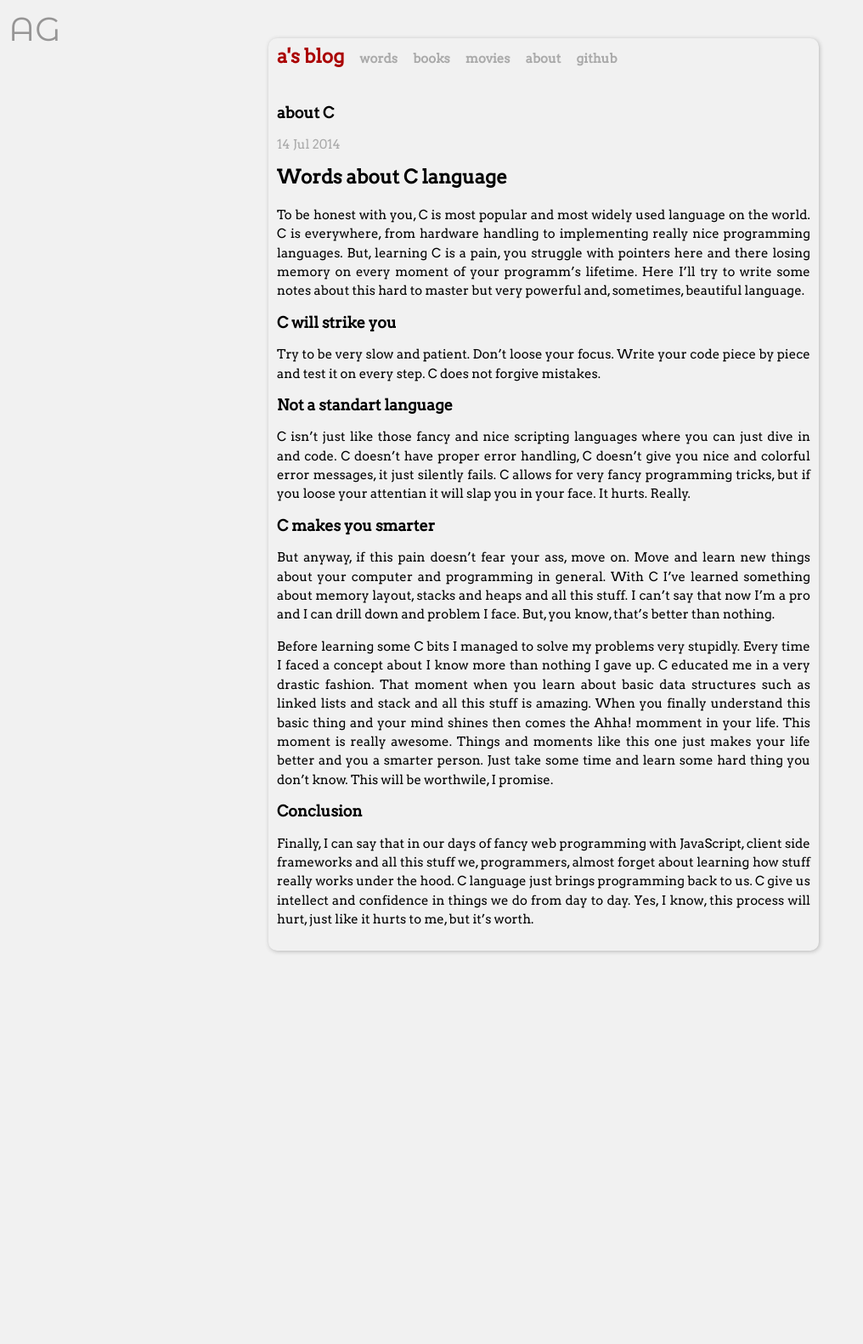
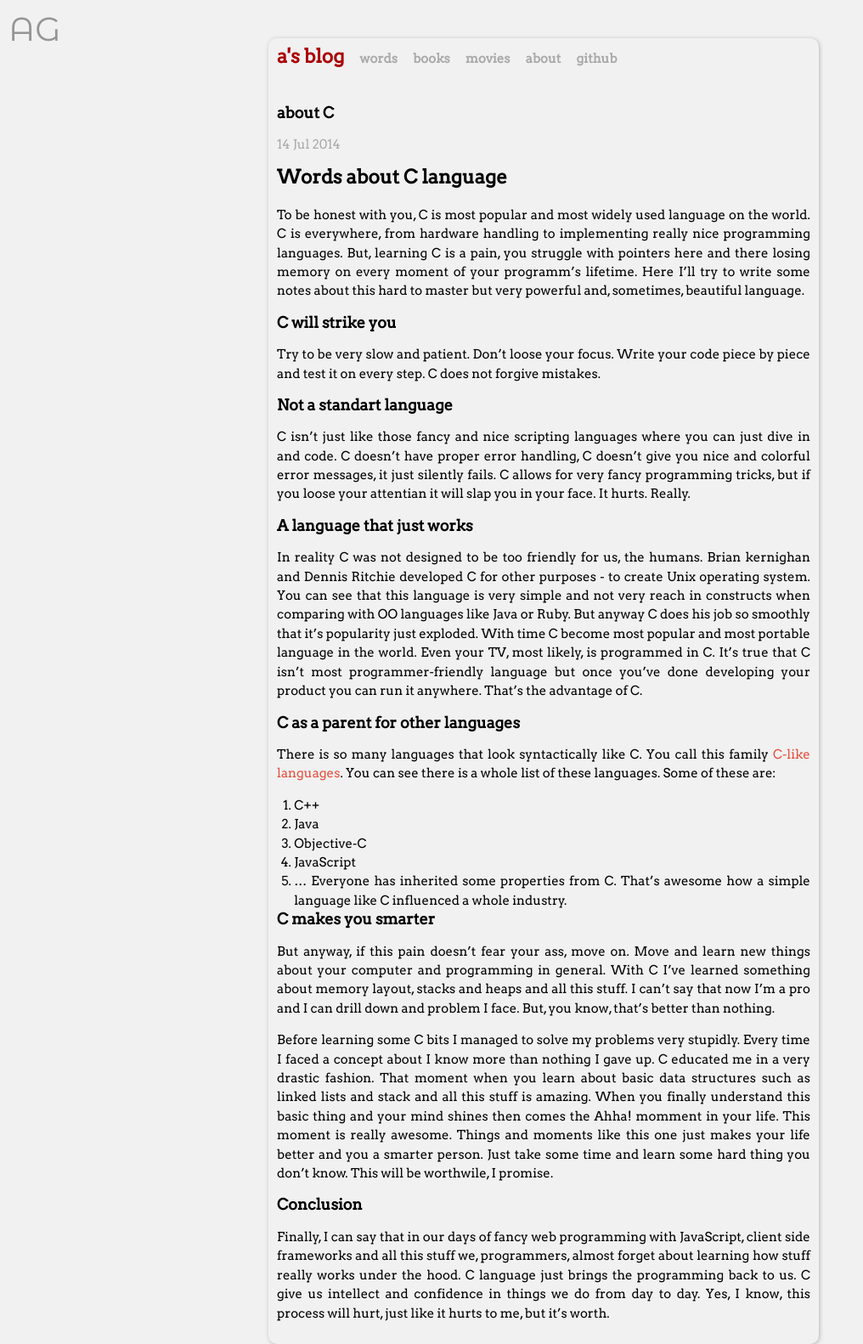
Before and after one commit to andreiglingeanu/andreiglingeanu.github.io, a Jekyll site: the page built from _posts/2014-07-14-about-c.md, in a window 1280 px wide. Shown: the whole page at 85% size, without its empty margins (0-1016 px from the left). Built offline with Jekyll 4.4.1, drawn with Linux system fonts in a browser that asks for light colours; some web fonts are replaced; Markdown is read by kramdown in place of the engine named in the settings.

Commit message:
some tweeks in C intro post

```diff
--- a/_posts/2014-07-14-about-c.md
+++ b/_posts/2014-07-14-about-c.md
@@ -24,6 +24,31 @@ nice and colorful error messages, it just silently fails. C allows for very
 fancy programming tricks, but if you loose your attentian it will slap you in
 your face. It hurts. Really.
 
+## A language that just works ##
+In reality C was not designed to be too friendly for us, the humans.
+Brian kernighan and Dennis Ritchie developed C for other purposes -
+to create Unix operating system. You can see that this language is very simple
+and not very reach in constructs when comparing with OO languages like Java or
+Ruby.  But anyway C does his job so smoothly that it's popularity just exploded.
+With time C become most popular and most portable language in the world.
+Even your TV, most likely, is programmed in C. It's true that C isn't most
+programmer-friendly language but once you've done developing your product
+you can run it anywhere. That's the advantage of C.
+
+
+## C as a parent for other languages ##
+There is so many languages that look syntactically like C.
+You call this family
+[C-like languages](http://en.wikipedia.org/wiki/List_of_C-based_programming_languages).
+You can see there is a whole list of these languages. Some of these are:
+- C++
+- Java
+- Objective-C
+- JavaScript
+- ...
+Everyone has inherited some properties from C. That's awesome how a simple
+language like C influenced a whole industry.
+
 ## C makes you smarter ##
 But anyway, if this pain doesn't fear your ass, move on. Move and learn new
 things about your computer and programming in general.
@@ -46,6 +71,6 @@ This will be worthwile, I promise.
 Finally, I can say that in our days of fancy web programming with JavaScript,
 client side frameworks and all this stuff we, programmers, almost forget about
 learning how stuff really works under the hood.
-C language just brings programming back to us. C give us intellect and
+C language just brings the programming back to us. C give us intellect and
 confidence in things we do from day to day. Yes, I know, this process will hurt,
 just like it hurts to me, but it's worth.
```
